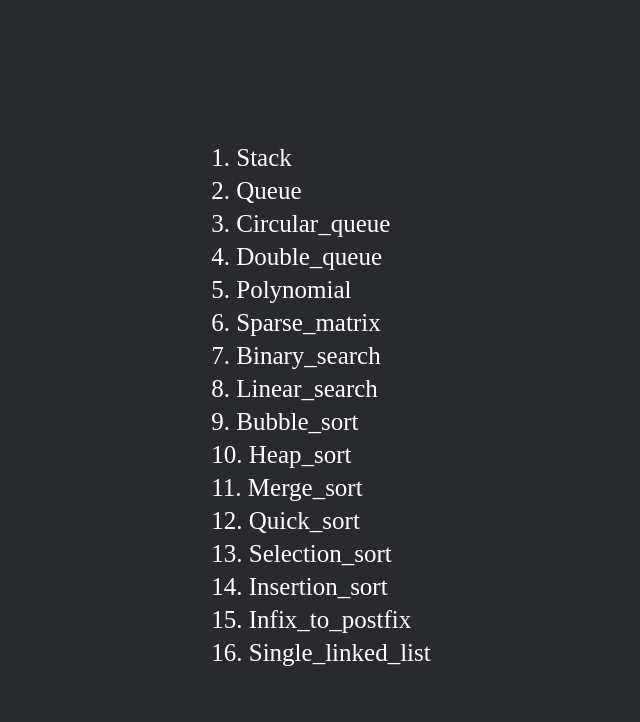
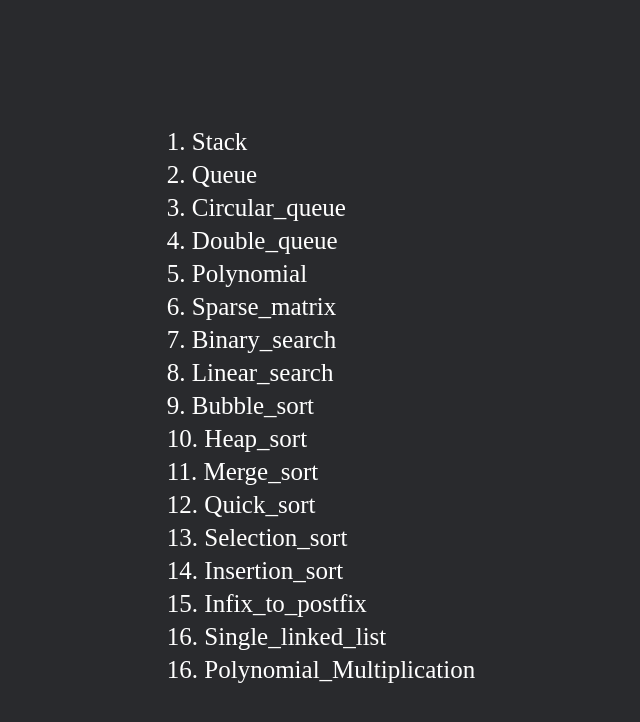
Before and after one commit to aashishvinu/lab, a plain HTML site: page c/index.html in a window 1280 px wide. Shown: the whole page, without its empty margins (319-959 px from the left). Drawn offline with Linux system fonts and the light colour scheme.

Commit message:
Update index.html

```diff
--- a/c/index.html
+++ b/c/index.html
@@ -26,6 +26,7 @@
         <a href="insertion_sort.txt">14. Insertion_sort</a>
         <a href="infix_to_postfix.txt">15. Infix_to_postfix</a>
         <a href="single_linked_list.txt">16. Single_linked_list</a>
+        <a href="polynomial_multy.txt">16. Polynomial_Multiplication</a>
     </div>
 </body>
 </html>
```
